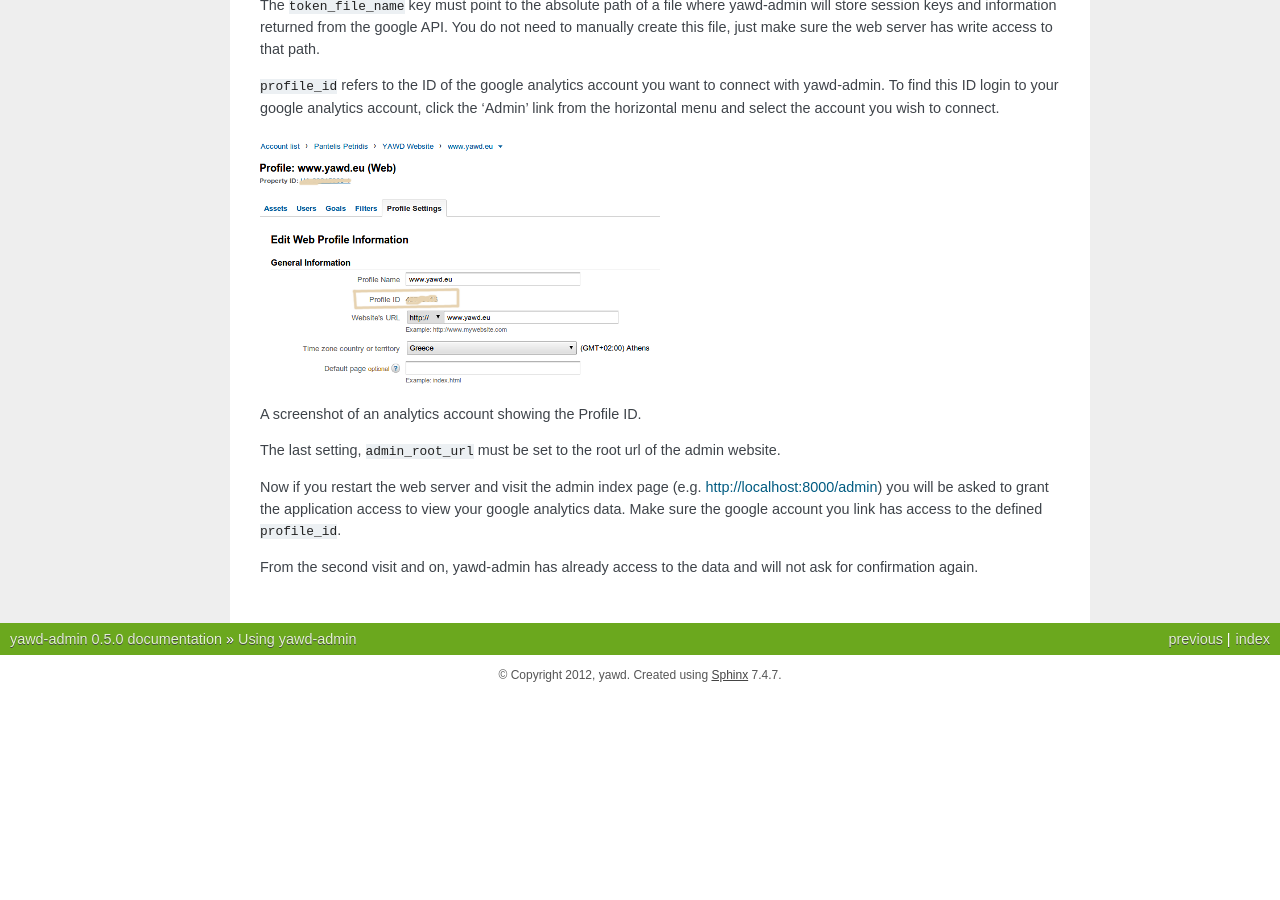
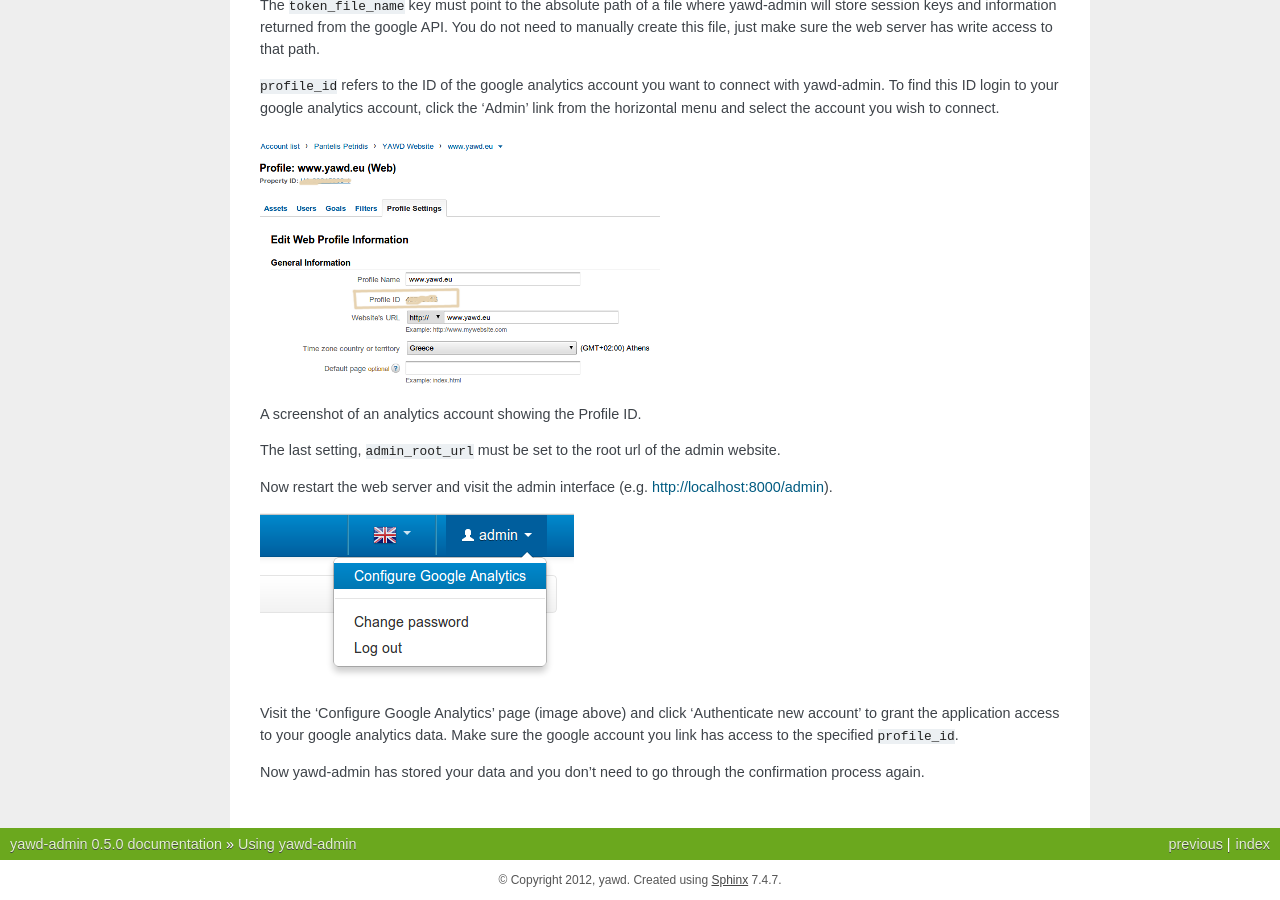
Before and after one commit to ppetrid/yawd-admin, a Sphinx documentation site: the page built from docs/usage.rst, in a window 1280 px wide and 900 px high, scrolled down 5679 px. Built offline with Sphinx 7.4.7, drawn with Linux system fonts in a browser that asks for light colours; before the commit the page ends 6374 px from its top, so only the background shows below that.

Commit message:
update google analytics documentation

```diff
--- a/docs/usage.rst
+++ b/docs/usage.rst
@@ -321,10 +321,15 @@ A screenshot of an analytics account showing the Profile ID.
 The last setting, ``admin_root_url`` must be set to the root url of the
 admin website.
 
-Now if you restart the web server and visit the admin index page
-(e.g. http://localhost:8000/admin) you will be asked
-to grant the application access to view your google analytics data.
-Make sure the google account you link has access to the defined ``profile_id``.
+Now restart the web server and visit the admin interface
+(e.g. http://localhost:8000/admin).
 
-From the second visit and on, yawd-admin has already access to the data and
-will not ask for confirmation again.
+.. image:: configure-google-analytics.png
+
+Visit the 'Configure Google Analytics' page (image above) and click
+'Authenticate new account' to grant the application access to your
+google analytics data. Make sure the google account you link has access
+to the specified ``profile_id``.
+
+Now yawd-admin has stored your data and you don't need
+to go through the confirmation process again.
```
Also changed, not shown: docs/configure-google-analytics.png (added).
